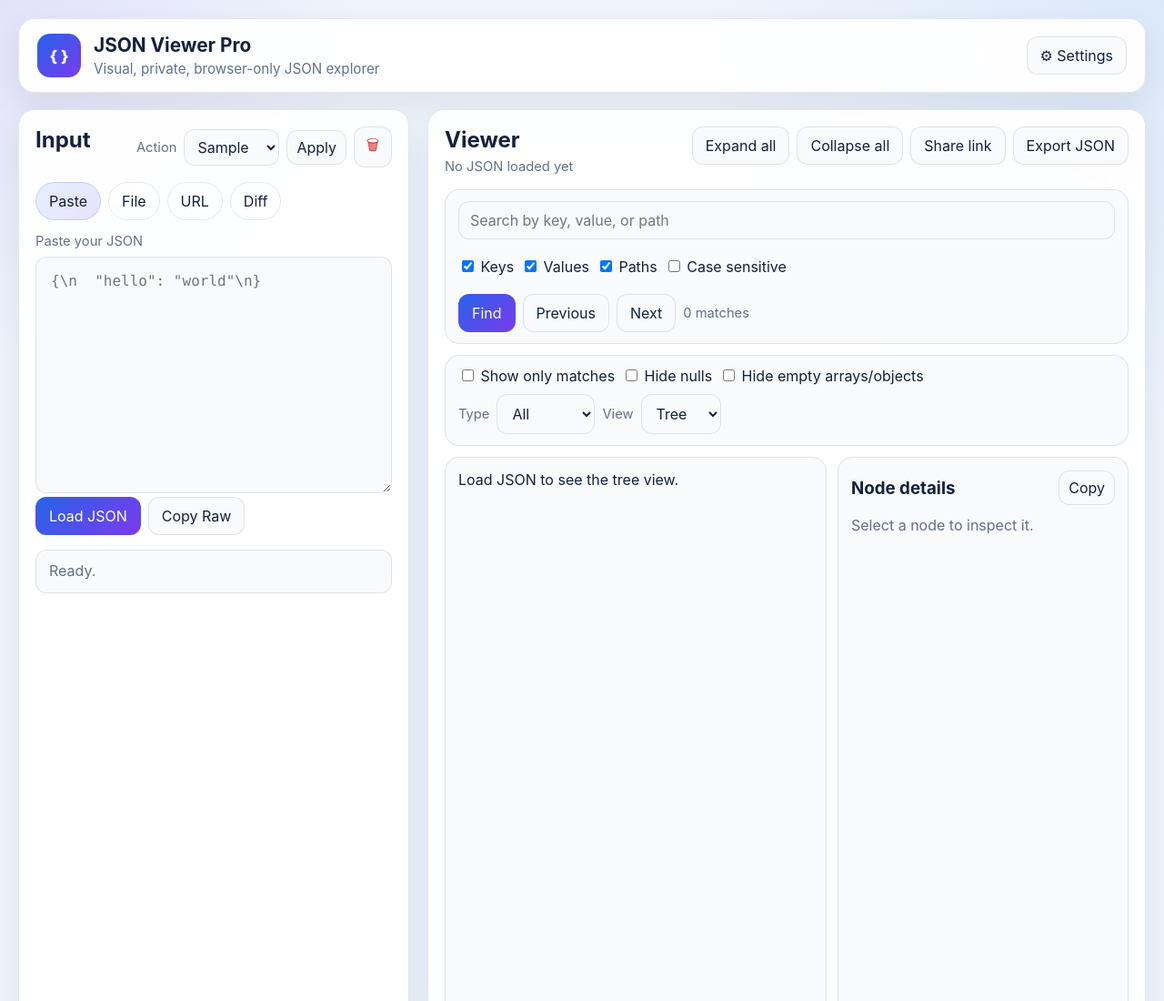
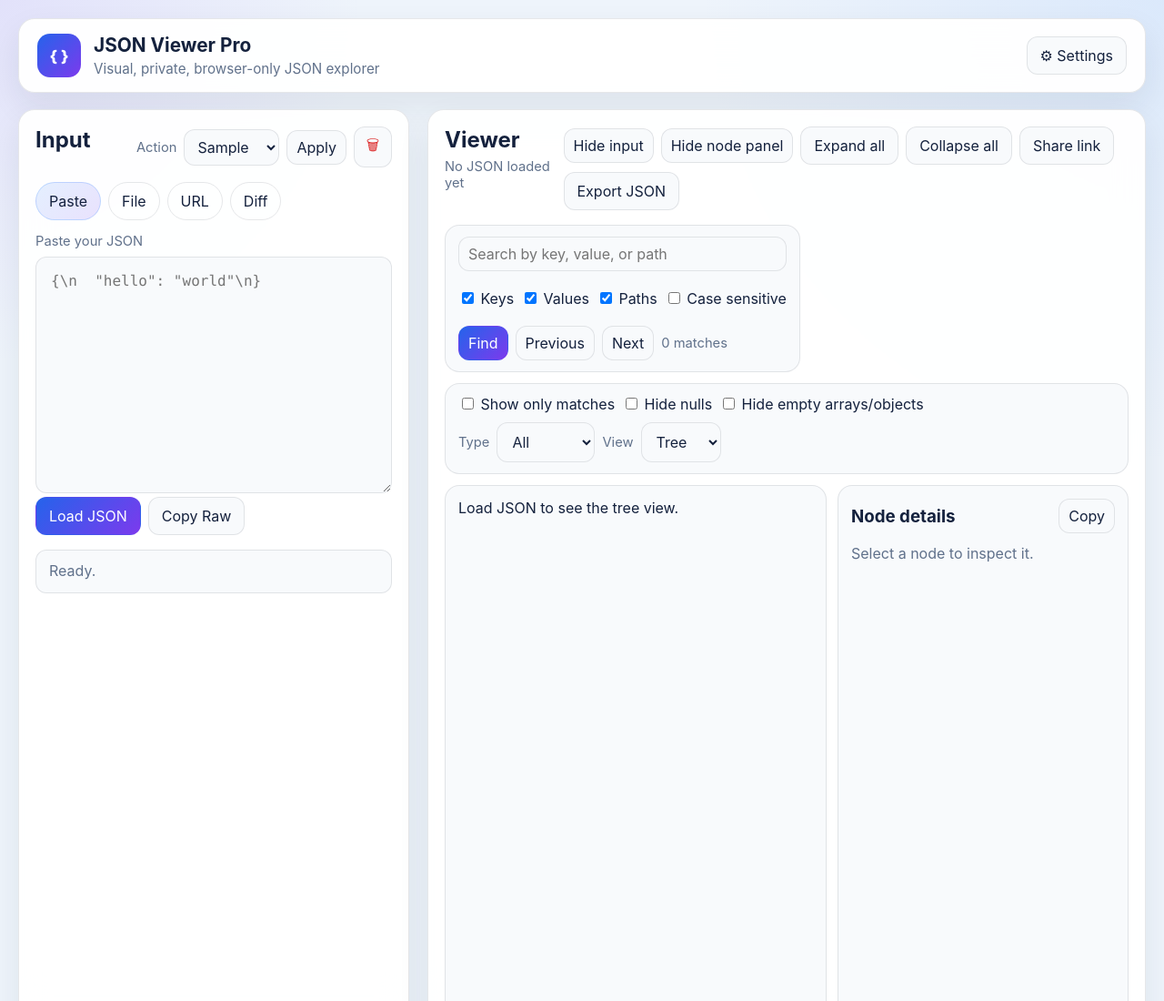
Before and after one commit to renzosdd/JSON-Viewer, a plain HTML site: page index.html in a window 1280 px wide. Shown: the top 1100 px of the page at 91% size. Drawn offline with Linux system fonts and the light colour scheme.

Commit message:
Improve viewer focus with collapsible panels and compact search

```diff
--- a/app.js
+++ b/app.js
@@ -61,6 +61,10 @@
       sample: 'Sample',
       expandAll: 'Expand all',
       collapseAll: 'Collapse all',
+      hideInput: 'Hide input',
+      showInput: 'Show input',
+      hideNodePanel: 'Hide node panel',
+      showNodePanel: 'Show node panel',
       share: 'Share link',
       export: 'Export JSON',
       keys: 'Keys',
@@ -158,6 +162,10 @@
       sample: 'Ejemplo',
       expandAll: 'Expandir todo',
       collapseAll: 'Colapsar todo',
+      hideInput: 'Ocultar entrada',
+      showInput: 'Mostrar entrada',
+      hideNodePanel: 'Ocultar panel de nodo',
+      showNodePanel: 'Mostrar panel de nodo',
       share: 'Compartir link',
       export: 'Exportar JSON',
       keys: 'Keys',
@@ -239,6 +247,8 @@
     activeMatchIndex: -1,
     selectedPath: null,
     viewMode: 'tree',
+    inputHidden: false,
+    detailsHidden: false,
     diffLeft: null,
     diffRight: null,
     diffLines: [],
@@ -260,11 +270,20 @@
       'jsonInput','statusBox','treeView','rawView','tableView','diffView','searchInput','searchMeta','nodeDetails',
       'languageSelect','themeSelect','pathFormat','indentSize','rememberLastJson','showTypeBadges','openShareSmallOnly',
       'settingsModal','viewMode','searchKeys','searchValues','searchPaths','caseSensitive','filterMatchesOnly','hideNulls','hideEmpty',
-      'typeFilter','leftDiffInput','rightDiffInput','urlInput','fileInput','dropZone'
+      'typeFilter','leftDiffInput','rightDiffInput','urlInput','fileInput','dropZone','toggleInputPanelBtn','toggleDetailsPanelBtn'
     ].forEach(id => el[id] = $(id));
 
     // Keep camelCase access in JS while matching the kebab-case id in HTML.
     el.viewerMeta = $('viewer-meta');
+    el.layout = document.querySelector('.layout');
+    el.viewerGrid = document.querySelector('.viewer-grid');
+  }
+
+  function renderPanelVisibility() {
+    el.layout?.classList.toggle('focus-viewer', state.inputHidden);
+    el.viewerGrid?.classList.toggle('details-hidden', state.detailsHidden);
+    el.toggleInputPanelBtn.textContent = state.inputHidden ? t('showInput') : t('hideInput');
+    el.toggleDetailsPanelBtn.textContent = state.detailsHidden ? t('showNodePanel') : t('hideNodePanel');
   }
 
   function t(key) {
@@ -354,6 +373,8 @@
     $('clearBtn').setAttribute('title', t('clear'));
     $('expandAllBtn').textContent = t('expandAll');
     $('collapseAllBtn').textContent = t('collapseAll');
+    $('toggleInputPanelBtn').textContent = state.inputHidden ? t('showInput') : t('hideInput');
+    $('toggleDetailsPanelBtn').textContent = state.detailsHidden ? t('showNodePanel') : t('hideNodePanel');
     $('shareBtn').textContent = t('share');
     $('exportBtn').textContent = t('export');
     $('search-keys-label').textContent = t('keys');
@@ -403,6 +424,7 @@
     }
     renderSearchMeta();
     updateViewerMeta();
+    renderPanelVisibility();
     renderCurrentView();
   }
 
@@ -1042,6 +1064,14 @@
     });
     $('expandAllBtn').addEventListener('click', () => expandCollapseAll(true));
     $('collapseAllBtn').addEventListener('click', () => expandCollapseAll(false));
+    $('toggleInputPanelBtn').addEventListener('click', () => {
+      state.inputHidden = !state.inputHidden;
+      renderPanelVisibility();
+    });
+    $('toggleDetailsPanelBtn').addEventListener('click', () => {
+      state.detailsHidden = !state.detailsHidden;
+      renderPanelVisibility();
+    });
     $('findBtn').addEventListener('click', performSearch);
     $('nextMatchBtn').addEventListener('click', () => focusActiveMatch(1));
     $('prevMatchBtn').addEventListener('click', () => focusActiveMatch(-1));
--- a/index.html
+++ b/index.html
@@ -103,6 +103,8 @@
             <p id="viewer-meta" class="muted">No JSON loaded yet</p>
           </div>
           <div class="row gap-sm wrap">
+            <button id="toggleInputPanelBtn" class="button ghost compact">Hide input</button>
+            <button id="toggleDetailsPanelBtn" class="button ghost compact">Hide node panel</button>
             <button id="expandAllBtn" class="button ghost">Expand all</button>
             <button id="collapseAllBtn" class="button ghost">Collapse all</button>
             <button id="shareBtn" class="button ghost">Share link</button>
@@ -111,8 +113,8 @@
         </div>
 
         <div class="toolbar grid-toolbar">
-          <div class="search-block">
-            <input id="searchInput" class="text-input" type="text" placeholder="Search by key, value, or path" />
+          <div class="search-block compact-search">
+            <input id="searchInput" class="text-input compact" type="text" placeholder="Search by key, value, or path" />
             <div class="row gap-sm wrap mt-sm">
               <label><input id="searchKeys" type="checkbox" checked /> <span id="search-keys-label">Keys</span></label>
               <label><input id="searchValues" type="checkbox" checked /> <span id="search-values-label">Values</span></label>
@@ -120,9 +122,9 @@
               <label><input id="caseSensitive" type="checkbox" /> <span id="case-sensitive-label">Case sensitive</span></label>
             </div>
             <div class="row gap-sm wrap mt-sm">
-              <button id="findBtn" class="button primary">Find</button>
-              <button id="prevMatchBtn" class="button ghost">Previous</button>
-              <button id="nextMatchBtn" class="button ghost">Next</button>
+              <button id="findBtn" class="button primary compact">Find</button>
+              <button id="prevMatchBtn" class="button ghost compact">Previous</button>
+              <button id="nextMatchBtn" class="button ghost compact">Next</button>
               <span id="searchMeta" class="muted">0 matches</span>
             </div>
           </div>
--- a/styles.css
+++ b/styles.css
@@ -84,6 +84,12 @@
   grid-template-columns: minmax(340px, 430px) minmax(0, 1fr);
   gap: 20px;
 }
+.layout.focus-viewer {
+  grid-template-columns: minmax(0, 1fr);
+}
+.layout.focus-viewer .input-panel {
+  display: none;
+}
 .panel { padding: 18px; min-width: 0; }
 .panel__header {
   display: flex; justify-content: space-between; align-items: flex-start; gap: 12px;
@@ -157,9 +163,22 @@
 }
 .search-block { display: grid; gap: 10px; }
 .search-block, .filters-block { padding: 12px 14px; }
+.compact-search {
+  max-width: 520px;
+  justify-self: start;
+}
+.text-input.compact {
+  padding: 8px 10px;
+}
 .viewer-grid {
   display: grid; grid-template-columns: minmax(0, 1fr) 320px; gap: 12px;
   min-height: 720px;
+}
+.viewer-grid.details-hidden {
+  grid-template-columns: minmax(0, 1fr);
+}
+.viewer-grid.details-hidden .detail-panel {
+  display: none;
 }
 .viewer-main { padding: 14px; overflow: auto; }
 .detail-panel { padding: 14px; overflow: auto; }
```
